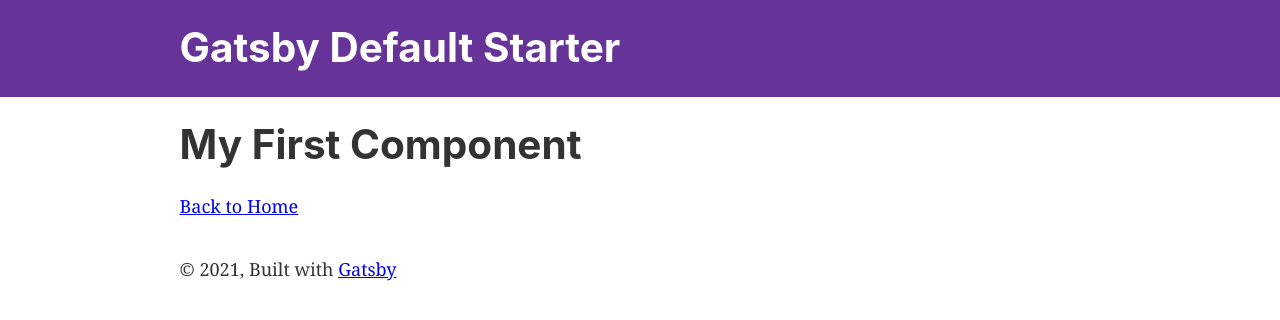
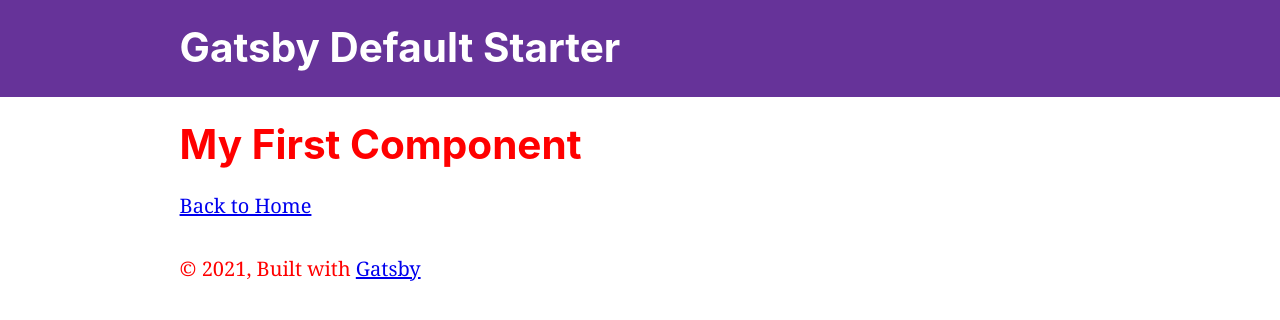
Before and after one commit to murasamejo/gatsbyjs-de-tsukuru-modern-website, a Gatsby site: page /page-3 in a window 1280 px wide. Built offline with nearby package versions, Linux system fonts and the light colour scheme; Gatsby itself is replaced by a stand-in of ours.

Commit message:
feat: 🎸 page-3 に styled-components を適用した

```diff
--- a/gatsby-config.js
+++ b/gatsby-config.js
@@ -32,5 +32,6 @@ module.exports = {
     // this (optional) plugin enables Progressive Web App + Offline functionality
     // To learn more, visit: https://gatsby.dev/offline
     // `gatsby-plugin-offline`,
+    `gatsby-plugin-styled-components`,
   ],
 }
--- a/src/pages/page-3.js
+++ b/src/pages/page-3.js
@@ -1,12 +1,21 @@
 import React from "react"
+import styled from "styled-components"
 import { Link } from "gatsby"
 
 import Layout from "../components/layout"
 
+const RedString = styled.div`
+  color: red;
+  font-size: 20px;
+`
+
 const IndexPage = () => (
-  <Layout>
-    <h1>My First Component</h1>
-    <Link to="/">Back to Home</Link>
-  </Layout>
+  <RedString>
+    <Layout>
+      <h1>My First Component</h1>
+      <Link to="/">Back to Home</Link>
+    </Layout>
+  </RedString>
 )
+
 export default IndexPage
```
